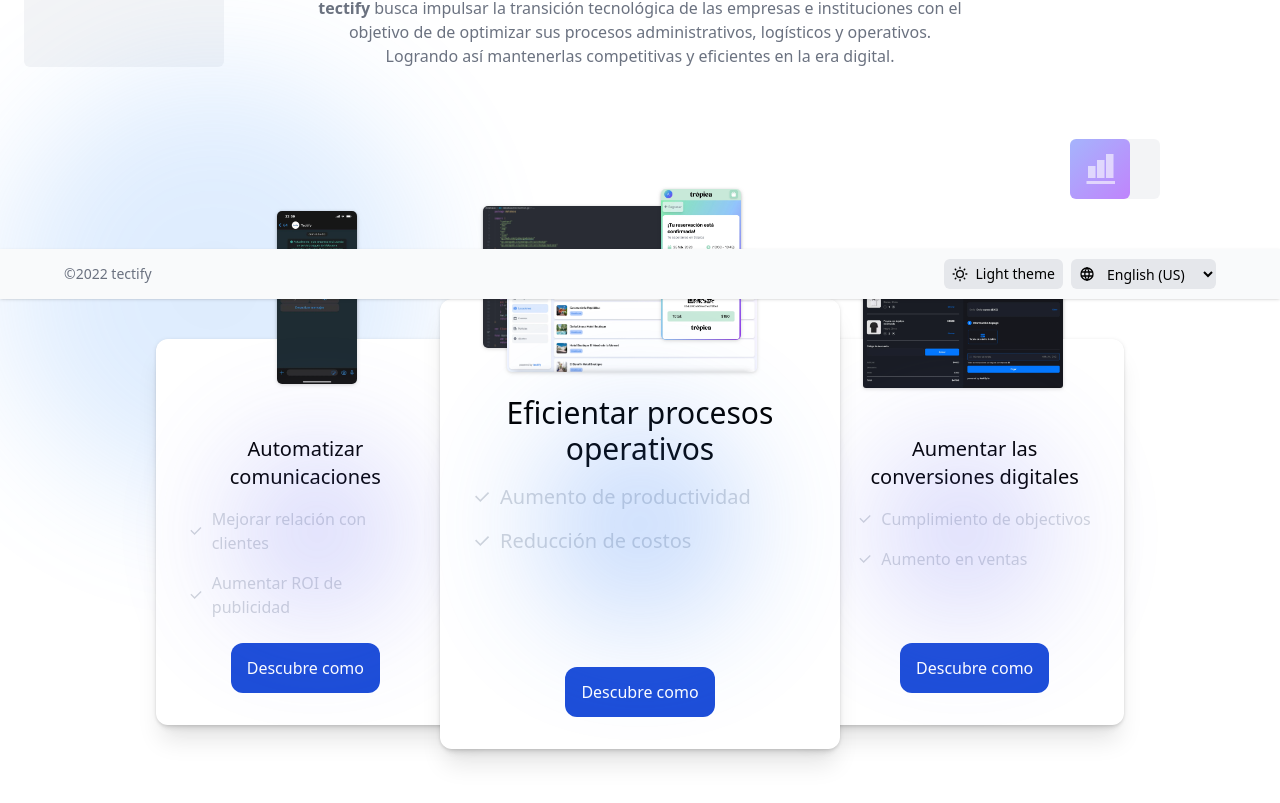
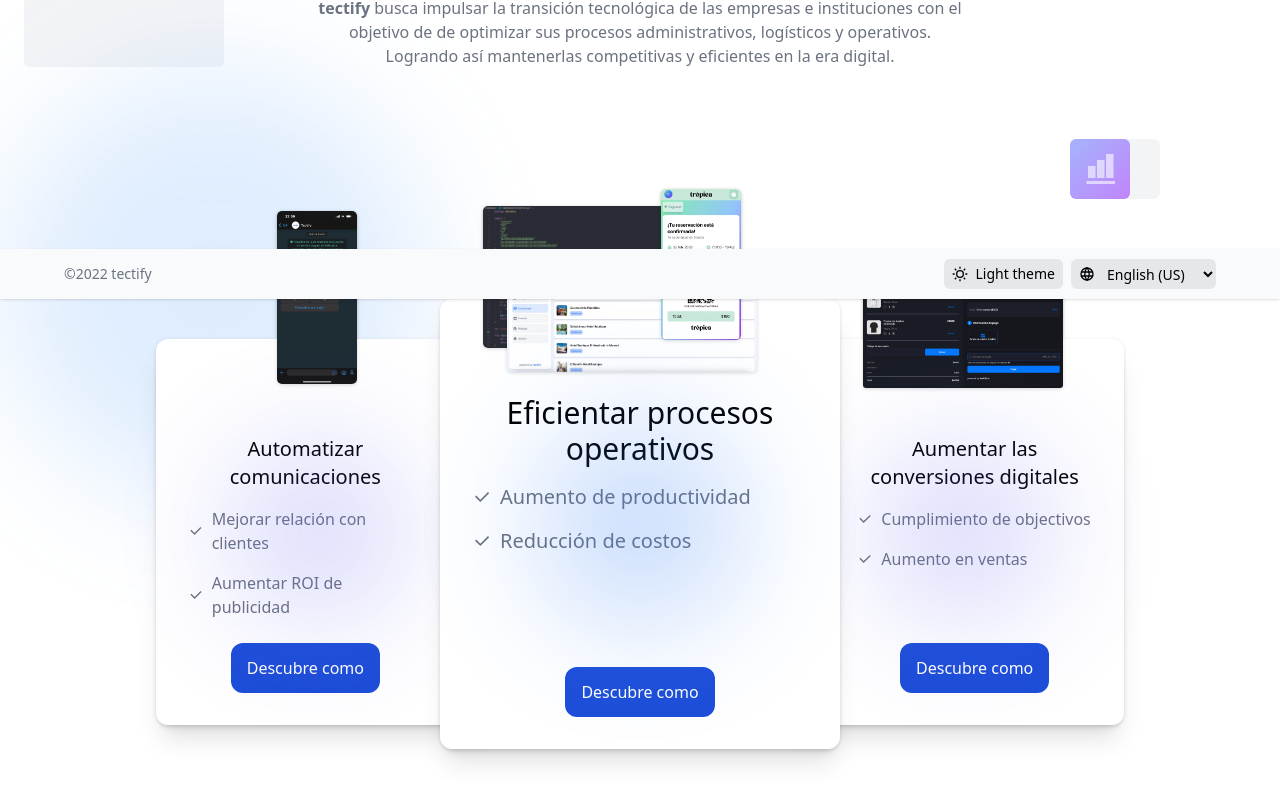
Before and after one commit to Alvarg27/tectify, a Next.js app: page / in a window 1280 px wide. Shown: the part 501-1304 px from the top of the page. Built offline with nearby package versions, Linux system fonts and the light colour scheme.

Commit message:
Update DescriptionCard.js

```diff
--- a/components/DescriptionCards/DescriptionCard.js
+++ b/components/DescriptionCards/DescriptionCard.js
@@ -35,7 +35,7 @@ const DescriptionCard = ({ className, large, children, label, listItems }) => {
           {listItems.map((x, i) => (
             <div
               key={i}
-              className={`flex w-full mt-4 items-center text-gray-300  ${
+              className={`flex w-full mt-4 items-center text-gray-500 dark:text-gray-300  ${
                 large ? "text-xl" : "text-md"
               }`}
             >
```
